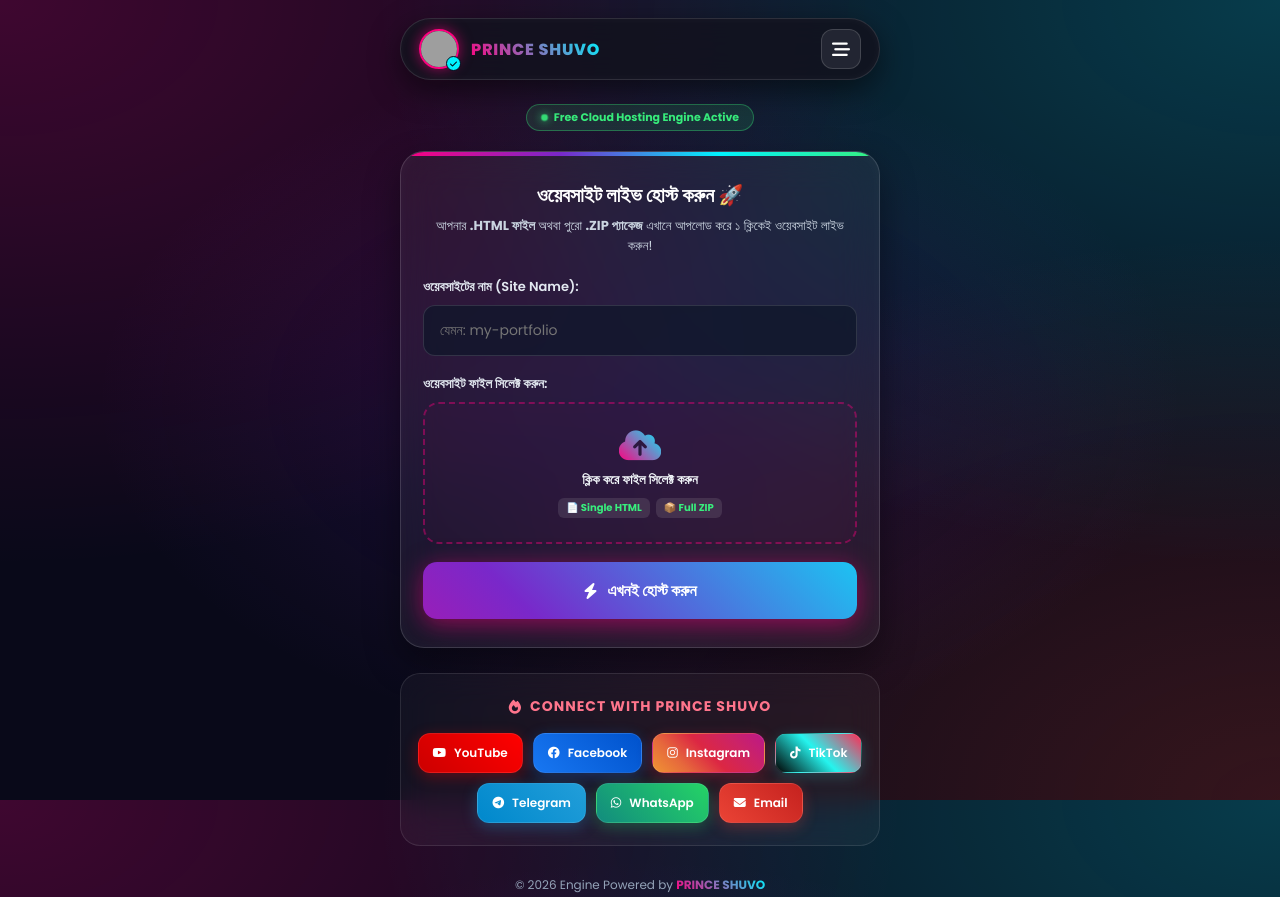
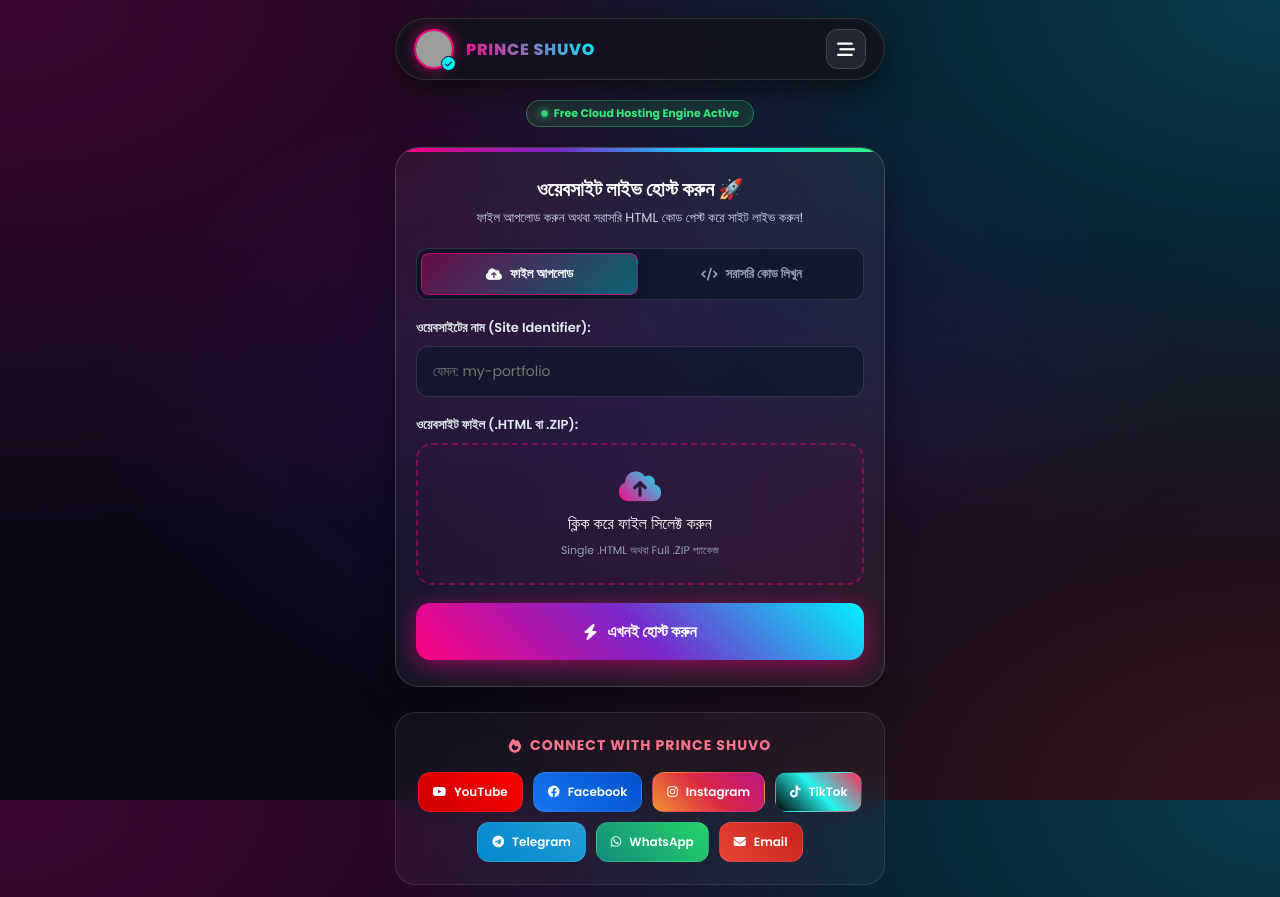
Before and after one commit to princeshuvo089/prince-shuvo, a website: page public/index.html in a window 1280 px wide. Shown: the top 897 px of the page. Drawn offline with Linux system fonts and the light colour scheme; grey boxes are pictures that could not be loaded.

Commit message:
Update index.html

```diff
--- a/public/index.html
+++ b/public/index.html
@@ -7,7 +7,7 @@
     <link rel="icon" href="https://cdn.imgchest.com/files/86b04a61c070.png">
 
     <!-- Fonts & Icons -->
-    <link href="https://fonts.googleapis.com/css2?family=Poppins:wght@300;400;500;600;700;800&display=swap" rel="stylesheet">
+    <link href="https://fonts.googleapis.com/css2?family=Poppins:wght@300;400;500;600;700;800&family=JetBrains+Mono:wght@400;500&display=swap" rel="stylesheet">
     <link rel="stylesheet" href="https://cdnjs.cloudflare.com/ajax/libs/font-awesome/6.4.0/css/all.min.css">
 
     <style>
@@ -37,18 +37,15 @@
 
         .container {
             width: 100%;
-            max-width: 480px;
+            max-width: 490px;
             display: flex;
             flex-direction: column;
             align-items: center;
         }
 
-        /* ==========================================================================
-           PROFESSIONAL FLOATING TOP NAVBAR (LOGO + 3-LINE HAMBURGER)
-           ========================================================================== */
+        /* Top Floating Navbar */
         .top-navbar {
             width: 100%;
-            max-width: 480px;
             background: rgba(18, 18, 30, 0.85);
             backdrop-filter: blur(25px);
             -webkit-backdrop-filter: blur(25px);
@@ -59,7 +56,7 @@
             align-items: center;
             justify-content: space-between;
             box-shadow: 0 10px 30px rgba(0, 0, 0, 0.5), inset 0 0 10px rgba(255, 255, 255, 0.04);
-            margin-bottom: 24px;
+            margin-bottom: 20px;
             position: relative;
             z-index: 100;
         }
@@ -113,7 +110,6 @@
             text-transform: uppercase;
         }
 
-        /* 3-Line Hamburger Button */
         .menu-btn {
             background: rgba(255, 255, 255, 0.08);
             border: 1px solid rgba(255, 255, 255, 0.15);
@@ -129,14 +125,13 @@
             transition: all 0.3s ease;
         }
 
-        .menu-btn:hover, .menu-btn:active {
+        .menu-btn:hover {
             background: rgba(255, 0, 127, 0.2);
             border-color: #ff007f;
             color: #00f2fe;
-            transform: scale(1.05);
         }
 
-        /* Slide-Down Menu Drawer */
+        /* Drawer */
         .nav-drawer {
             position: absolute;
             top: 72px;
@@ -147,23 +142,14 @@
             border-radius: 20px;
             padding: 16px;
             backdrop-filter: blur(30px);
-            -webkit-backdrop-filter: blur(30px);
             display: none;
             flex-direction: column;
             gap: 10px;
-            box-shadow: 0 20px 50px rgba(0, 0, 0, 0.8), 0 0 30px rgba(255, 0, 127, 0.2);
-            animation: slideDown 0.3s cubic-bezier(0.16, 1, 0.3, 1);
+            box-shadow: 0 20px 50px rgba(0, 0, 0, 0.8);
             z-index: 99;
         }
 
-        @keyframes slideDown {
-            from { opacity: 0; transform: translateY(-10px); }
-            to { opacity: 1; transform: translateY(0); }
-        }
-
-        .nav-drawer.open {
-            display: flex;
-        }
+        .nav-drawer.open { display: flex; }
 
         .drawer-link {
             display: flex;
@@ -184,7 +170,6 @@
             background: rgba(255, 0, 127, 0.15);
             border-color: #ff007f;
             color: #fff;
-            transform: translateX(4px);
         }
 
         .drawer-link.highlight {
@@ -222,18 +207,15 @@
             50% { opacity: 0.4; transform: scale(0.85); }
         }
 
-        /* ==========================================================================
-           MAIN CARD & FORM CONTROLS
-           ========================================================================== */
+        /* Main Card */
         .card {
             width: 100%;
             background: rgba(255, 255, 255, 0.05);
             backdrop-filter: blur(20px);
-            -webkit-backdrop-filter: blur(20px);
             border: 1px solid rgba(255, 255, 255, 0.15);
             border-radius: 24px;
-            padding: 28px 22px;
-            box-shadow: 0 15px 35px rgba(0, 0, 0, 0.4), inset 0 0 15px rgba(255, 255, 255, 0.03);
+            padding: 26px 20px;
+            box-shadow: 0 15px 35px rgba(0, 0, 0, 0.4);
             position: relative;
             overflow: hidden;
         }
@@ -252,7 +234,7 @@
             font-size: 20px;
             font-weight: 700;
             text-align: center;
-            margin-bottom: 6px;
+            margin-bottom: 4px;
             color: #fff;
         }
 
@@ -260,8 +242,42 @@
             font-size: 13px;
             color: #cbd5e1;
             text-align: center;
-            margin-bottom: 22px;
-            line-height: 1.5;
+            margin-bottom: 20px;
+        }
+
+        /* 🔘 Mode Switcher Tabs (নতুন অপশন) */
+        .mode-tabs {
+            display: flex;
+            background: rgba(15, 23, 42, 0.8);
+            border: 1px solid rgba(255, 255, 255, 0.12);
+            border-radius: 12px;
+            padding: 4px;
+            gap: 6px;
+            margin-bottom: 18px;
+        }
+
+        .tab-btn {
+            flex: 1;
+            padding: 10px 12px;
+            background: none;
+            border: none;
+            border-radius: 8px;
+            color: #94a3b8;
+            font-size: 13px;
+            font-weight: 600;
+            cursor: pointer;
+            transition: 0.3s;
+            display: flex;
+            align-items: center;
+            justify-content: center;
+            gap: 8px;
+        }
+
+        .tab-btn.active {
+            background: linear-gradient(135deg, rgba(255, 0, 127, 0.35), rgba(0, 242, 254, 0.35));
+            border: 1px solid rgba(255, 0, 127, 0.6);
+            color: #fff;
+            box-shadow: 0 2px 10px rgba(0, 0, 0, 0.3);
         }
 
         .form-group {
@@ -293,6 +309,7 @@
             box-shadow: 0 0 15px rgba(0, 242, 254, 0.35);
         }
 
+        /* Upload Area */
         .upload-area {
             border: 2px dashed rgba(255, 0, 127, 0.4);
             background: rgba(255, 0, 127, 0.03);
@@ -300,8 +317,8 @@
             padding: 24px 15px;
             text-align: center;
             cursor: pointer;
+            position: relative;
             transition: 0.3s;
-            position: relative;
         }
 
         .upload-area:hover {
@@ -327,33 +344,36 @@
             margin-bottom: 8px;
         }
 
-        .file-chosen-text {
-            font-size: 13px;
-            font-weight: 600;
-            color: #f1f5f9;
+        /* ✍️ Direct Code Textarea */
+        .code-area-box {
+            display: none;
         }
 
-        .supported-tags {
-            margin-top: 8px;
-            display: flex;
-            justify-content: center;
-            gap: 6px;
+        .code-textarea {
+            width: 100%;
+            height: 180px;
+            padding: 14px;
+            background: rgba(10, 14, 28, 0.85);
+            border: 1.5px solid rgba(0, 242, 254, 0.35);
+            border-radius: 14px;
+            color: #38bdf8;
+            font-family: 'JetBrains Mono', monospace;
+            font-size: 13px;
+            line-height: 1.5;
+            outline: none;
+            resize: vertical;
+            transition: 0.3s;
         }
 
-        .tag-pill {
-            font-size: 10px;
-            font-weight: 700;
-            padding: 2px 8px;
-            border-radius: 6px;
-            background: rgba(255, 255, 255, 0.1);
-            color: #38ef7d;
+        .code-textarea:focus {
+            border-color: #ff007f;
+            box-shadow: 0 0 20px rgba(255, 0, 127, 0.35);
         }
 
         .btn-submit {
             width: 100%;
             padding: 16px;
             background: linear-gradient(45deg, #ff007f, #7928ca, #00f2fe);
-            background-size: 200% 200%;
             border: none;
             border-radius: 14px;
             color: #fff;
@@ -367,13 +387,6 @@
             justify-content: center;
             gap: 10px;
             margin-top: 10px;
-            animation: gradientBtn 4s ease infinite;
-        }
-
-        @keyframes gradientBtn {
-            0% { background-position: 0% 50%; }
-            50% { background-position: 100% 50%; }
-            100% { background-position: 0% 50%; }
         }
 
         .btn-submit:hover {
@@ -387,18 +400,13 @@
             transform: none;
         }
 
+        /* Result */
         #result {
             margin-top: 20px;
             display: none;
             padding: 16px;
             border-radius: 14px;
             text-align: center;
-            animation: popUp 0.3s ease;
-        }
-
-        @keyframes popUp {
-            from { transform: scale(0.95); opacity: 0; }
-            to { transform: scale(1); opacity: 1; }
         }
 
         .res-success {
@@ -484,17 +492,15 @@
             border: 1px solid rgba(255, 255, 255, 0.1);
         }
 
-        .s-btn:hover {
-            transform: translateY(-3px) scale(1.03);
-        }
+        .s-btn:hover { transform: translateY(-3px) scale(1.03); }
 
-        .s-yt { background: linear-gradient(45deg, #cc0000, #ff0000); box-shadow: 0 4px 15px rgba(255, 0, 0, 0.3); }
-        .s-fb { background: linear-gradient(45deg, #1877f2, #0052cc); box-shadow: 0 4px 15px rgba(24, 119, 242, 0.3); }
-        .s-ig { background: linear-gradient(45deg, #f09433, #e6683c, #dc2743, #cc2366, #bc1888); box-shadow: 0 4px 15px rgba(220, 39, 67, 0.3); }
-        .s-tt { background: linear-gradient(45deg, #000000, #25f4ee, #fe2c55); box-shadow: 0 4px 15px rgba(37, 244, 238, 0.2); }
-        .s-tg { background: linear-gradient(45deg, #0088cc, #229ed9); box-shadow: 0 4px 15px rgba(34, 158, 217, 0.3); }
-        .s-wa { background: linear-gradient(45deg, #128c7e, #25d366); box-shadow: 0 4px 15px rgba(37, 211, 102, 0.3); }
-        .s-gm { background: linear-gradient(45deg, #ea4335, #c5221f); box-shadow: 0 4px 15px rgba(234, 67, 53, 0.3); }
+        .s-yt { background: linear-gradient(45deg, #cc0000, #ff0000); }
+        .s-fb { background: linear-gradient(45deg, #1877f2, #0052cc); }
+        .s-ig { background: linear-gradient(45deg, #f09433, #dc2743, #bc1888); }
+        .s-tt { background: linear-gradient(45deg, #000000, #25f4ee, #fe2c55); }
+        .s-tg { background: linear-gradient(45deg, #0088cc, #229ed9); }
+        .s-wa { background: linear-gradient(45deg, #128c7e, #25d366); }
+        .s-gm { background: linear-gradient(45deg, #ea4335, #c5221f); }
 
         footer {
             margin-top: 30px;
@@ -514,9 +520,7 @@
 
     <div class="container">
 
-        <!-- ==========================================================================
-             TOP PROFESSIONAL NAVBAR (LOGO + PRINCE SHUVO + 3-LINE HAMBURGER)
-             ========================================================================== -->
+        <!-- Top Floating Navbar -->
         <header class="top-navbar">
             <a href="#" class="nav-brand">
                 <div class="nav-logo-box">
@@ -560,27 +564,40 @@
         <!-- Main Card -->
         <div class="card">
             <h2>ওয়েবসাইট লাইভ হোস্ট করুন 🚀</h2>
-            <p>আপনার <b>.HTML ফাইল</b> অথবা পুরো <b>.ZIP প্যাকেজ</b> এখানে আপলোড করে ১ ক্লিকেই ওয়েবসাইট লাইভ করুন!</p>
+            <p>ফাইল আপলোড করুন অথবা সরাসরি HTML কোড পেস্ট করে সাইট লাইভ করুন!</p>
+
+            <!-- 🔘 Mode Switcher Tabs -->
+            <div class="mode-tabs">
+                <button type="button" class="tab-btn active" id="tabUpload">
+                    <i class="fa-solid fa-cloud-arrow-up"></i> ফাইল আপলোড
+                </button>
+                <button type="button" class="tab-btn" id="tabCode">
+                    <i class="fa-solid fa-code"></i> সরাসরি কোড লিখুন
+                </button>
+            </div>
 
             <form id="uploadForm">
 
                 <div class="form-group">
-                    <label for="siteName">ওয়েবসাইটের নাম (Site Name):</label>
+                    <label for="siteName">ওয়েবসাইটের নাম (Site Identifier):</label>
                     <input type="text" id="siteName" placeholder="যেমন: my-portfolio" required autocomplete="off">
                 </div>
 
-                <div class="form-group">
-                    <label>ওয়েবসাইট ফাইল সিলেক্ট করুন:</label>
+                <!-- Option 1: File Upload Box -->
+                <div class="form-group" id="fileGroup">
+                    <label>ওয়েবসাইট ফাইল (.HTML বা .ZIP):</label>
                     <div class="upload-area">
-                        <!-- HTML ও ZIP উভয় ফাইল সাপোর্ট করবে -->
-                        <input type="file" id="websiteFile" accept=".zip,.html,.htm" required>
+                        <input type="file" id="websiteFile" accept=".zip,.html,.htm">
                         <i class="fa-solid fa-cloud-arrow-up upload-icon"></i>
                         <div class="file-chosen-text" id="fileStatusText">ক্লিক করে ফাইল সিলেক্ট করুন</div>
-                        <div class="supported-tags">
-                            <span class="tag-pill">📄 Single HTML</span>
-                            <span class="tag-pill">📦 Full ZIP</span>
-                        </div>
+                        <div style="margin-top: 6px; font-size: 11px; color: #94a3b8;">Single .HTML অথবা Full .ZIP প্যাকেজ</div>
                     </div>
+                </div>
+
+                <!-- Option 2: Direct Code Editor Box -->
+                <div class="form-group code-area-box" id="codeGroup">
+                    <label for="htmlCode">আপনার HTML কোড এখানে পেস্ট বা টাইপ করুন:</label>
+                    <textarea id="htmlCode" class="code-textarea" placeholder="<!DOCTYPE html>&#10;<html>&#10;<head>&#10;  <title>My Website</title>&#10;</head>&#10;<body>&#10;  <h1>Hello World!</h1>&#10;</body>&#10;</html>"></textarea>
                 </div>
 
                 <button type="submit" id="submitBtn" class="btn-submit">
@@ -599,27 +616,13 @@
                 <i class="fa-solid fa-fire"></i> Connect with Prince Shuvo
             </div>
             <div class="social-buttons">
-                <a href="https://youtube.com/@PrinceEarningZone" target="_blank" class="s-btn s-yt">
-                    <i class="fa-brands fa-youtube"></i> YouTube
-                </a>
-                <a href="https://www.facebook.com/share/1CLcHHhvtY/" target="_blank" class="s-btn s-fb">
-                    <i class="fa-brands fa-facebook"></i> Facebook
-                </a>
-                <a href="https://www.instagram.com/princeshuvo.official/" target="_blank" class="s-btn s-ig">
-                    <i class="fa-brands fa-instagram"></i> Instagram
-                </a>
-                <a href="https://www.tiktok.com/@princeshuvo.officials" target="_blank" class="s-btn s-tt">
-                    <i class="fa-brands fa-tiktok"></i> TikTok
-                </a>
-                <a href="https://t.me/PrinceEarningZone" target="_blank" class="s-btn s-tg">
-                    <i class="fa-brands fa-telegram"></i> Telegram
-                </a>
-                <a href="https://wa.me/8801768250665" target="_blank" class="s-btn s-wa">
-                    <i class="fa-brands fa-whatsapp"></i> WhatsApp
-                </a>
-                <a href="mailto:sprinceshuvo.official@gmail.com" class="s-btn s-gm">
-                    <i class="fa-solid fa-envelope"></i> Email
-                </a>
+                <a href="https://youtube.com/@PrinceEarningZone" target="_blank" class="s-btn s-yt"><i class="fa-brands fa-youtube"></i> YouTube</a>
+                <a href="https://www.facebook.com/share/1CLcHHhvtY/" target="_blank" class="s-btn s-fb"><i class="fa-brands fa-facebook"></i> Facebook</a>
+                <a href="https://www.instagram.com/princeshuvo.official/" target="_blank" class="s-btn s-ig"><i class="fa-brands fa-instagram"></i> Instagram</a>
+                <a href="https://www.tiktok.com/@princeshuvo.officials" target="_blank" class="s-btn s-tt"><i class="fa-brands fa-tiktok"></i> TikTok</a>
+                <a href="https://t.me/PrinceEarningZone" target="_blank" class="s-btn s-tg"><i class="fa-brands fa-telegram"></i> Telegram</a>
+                <a href="https://wa.me/8801768250665" target="_blank" class="s-btn s-wa"><i class="fa-brands fa-whatsapp"></i> WhatsApp</a>
+                <a href="mailto:sprinceshuvo.official@gmail.com" class="s-btn s-gm"><i class="fa-solid fa-envelope"></i> Email</a>
             </div>
         </div>
 
@@ -632,7 +635,7 @@
 
     <!-- Script -->
     <script>
-        // 3-Line Menu Drawer Toggle
+        // 3-Line Menu Drawer
         const menuToggle = document.getElementById('menuToggle');
         const navDrawer = document.getElementById('navDrawer');
 
@@ -647,12 +650,32 @@
             }
         });
 
-        // Core Upload Logic (100% Intact)
+        // Tab Switching Logic
+        const tabUpload = document.getElementById('tabUpload');
+        const tabCode = document.getElementById('tabCode');
+        const fileGroup = document.getElementById('fileGroup');
+        const codeGroup = document.getElementById('codeGroup');
+        let currentMode = 'upload'; // 'upload' or 'code'
+
+        tabUpload.addEventListener('click', () => {
+            currentMode = 'upload';
+            tabUpload.classList.add('active');
+            tabCode.classList.remove('active');
+            fileGroup.style.display = 'block';
+            codeGroup.style.display = 'none';
+        });
+
+        tabCode.addEventListener('click', () => {
+            currentMode = 'code';
+            tabCode.classList.add('active');
+            tabUpload.classList.remove('active');
+            fileGroup.style.display = 'none';
+            codeGroup.style.display = 'block';
+        });
+
+        // File Selection Feedback
         const fileInput = document.getElementById('websiteFile');
         const fileStatusText = document.getElementById('fileStatusText');
-        const uploadForm = document.getElementById('uploadForm');
-        const submitBtn = document.getElementById('submitBtn');
-        const resultDiv = document.getElementById('result');
 
         fileInput.addEventListener('change', () => {
             if (fileInput.files.length > 0) {
@@ -663,17 +686,33 @@
             }
         });
 
+        // Submit API Execution
+        const uploadForm = document.getElementById('uploadForm');
+        const submitBtn = document.getElementById('submitBtn');
+        const resultDiv = document.getElementById('result');
+
         uploadForm.addEventListener('submit', async (e) => {
             e.preventDefault();
 
             const siteName = document.getElementById('siteName').value.trim();
-            const file = fileInput.files[0];
-
-            if (!file) return;
-
             const formData = new FormData();
             formData.append('siteName', siteName);
-            formData.append('websiteFile', file);
+
+            if (currentMode === 'upload') {
+                const file = fileInput.files[0];
+                if (!file) {
+                    alert('দয়া করে একটি HTML অথবা ZIP ফাইল সিলেক্ট করুন!');
+                    return;
+                }
+                formData.append('websiteFile', file);
+            } else {
+                const code = document.getElementById('htmlCode').value.trim();
+                if (!code) {
+                    alert('দয়া করে আপনার HTML কোড বক্সে পেস্ট বা লিখুন!');
+                    return;
+                }
+                formData.append('htmlCode', code);
+            }
 
             submitBtn.disabled = true;
             submitBtn.innerHTML = '<i class="fa-solid fa-spinner fa-spin"></i> <span>হোস্ট হচ্ছে, অপেক্ষা করুন...</span>';
```
